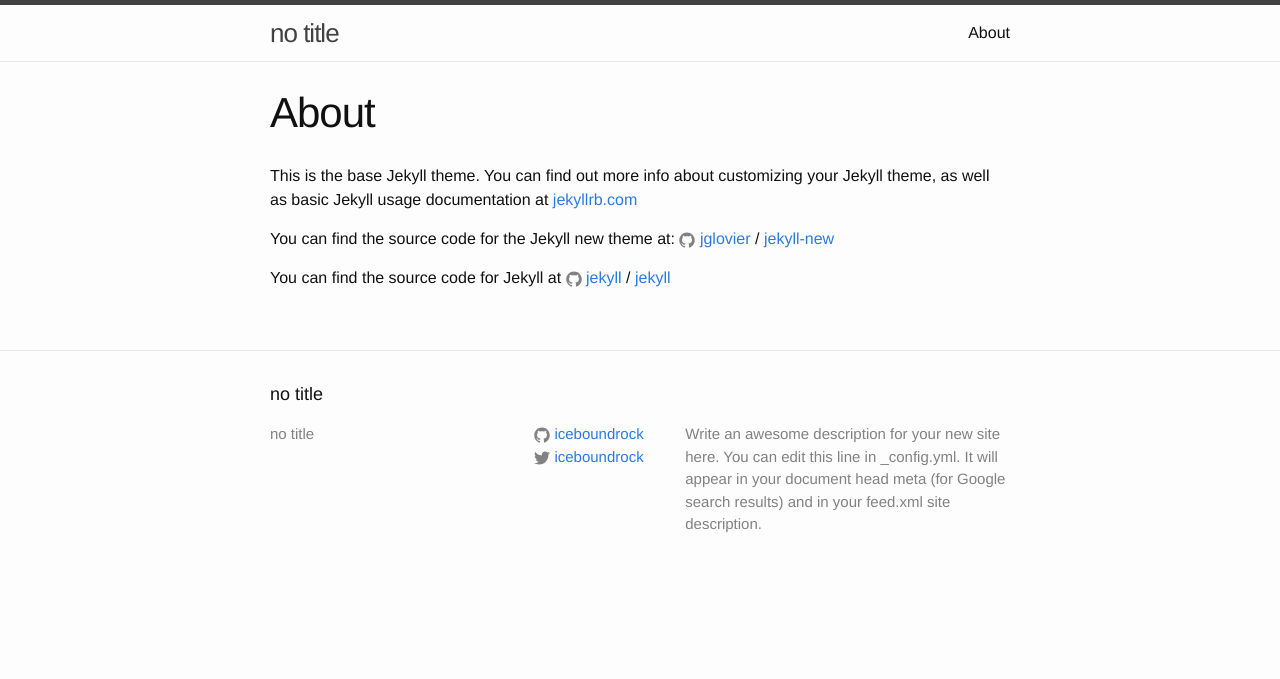
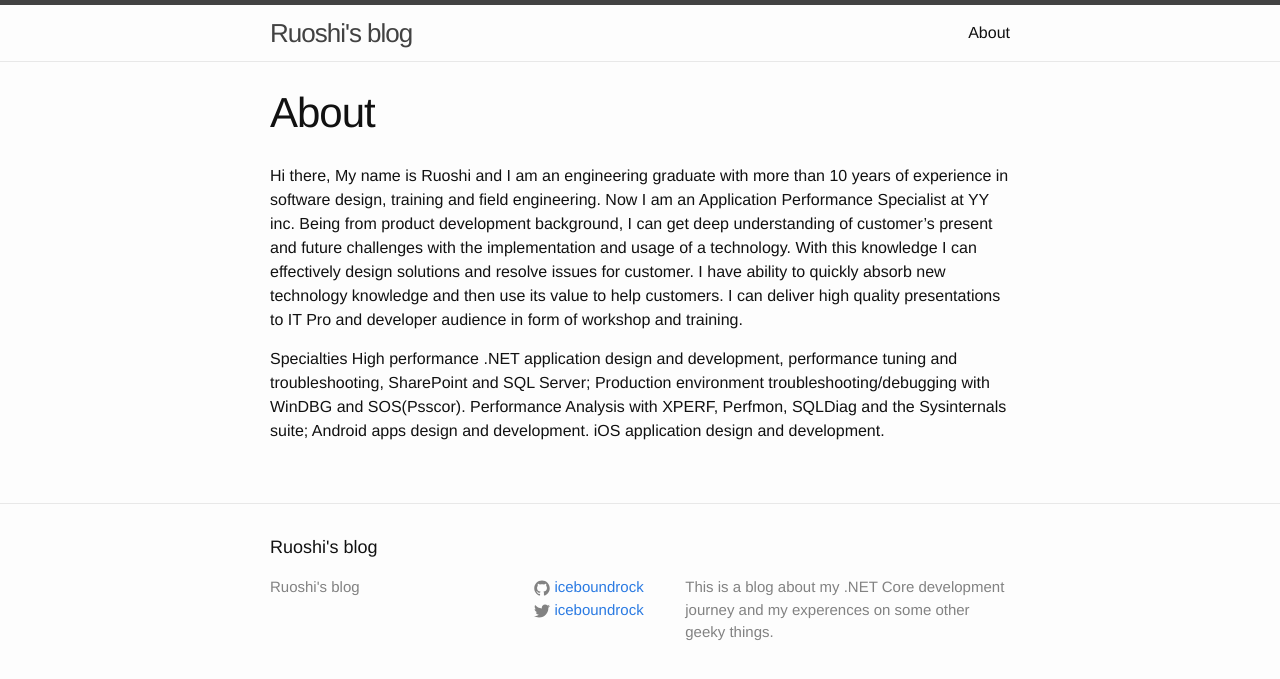
Before and after one commit to iceboundrock/iceboundrock.github.io, a Jekyll site: the page built from about.md, in a window 1280 px wide. Shown: the top 679 px of the page. Built offline with Jekyll 4.4.1, drawn with Linux system fonts in a browser that asks for light colours.

Commit message:
create jekyll blog

```diff
--- a/_config.yml
+++ b/_config.yml
@@ -6,12 +6,10 @@
 # 'jekyll serve'. If you change this file, please restart the server process.
 
 # Site settings
-title: no title
+title: Ruoshi's blog
 email:
 description: > # this means to ignore newlines until "baseurl:"
-  Write an awesome description for your new site here. You can edit this
-  line in _config.yml. It will appear in your document head meta (for
-  Google search results) and in your feed.xml site description.
+  This is a blog about my .NET Core development journey and my experences on some other geeky things.
 baseurl: "" # the subpath of your site, e.g. /blog
 url: "https://ruoshi.li" # the base hostname & protocol for your site
 twitter_username: iceboundrock
--- a/about.md
+++ b/about.md
@@ -4,12 +4,11 @@ title: About
 permalink: /about/
 ---
 
-This is the base Jekyll theme. You can find out more info about customizing your Jekyll theme, as well as basic Jekyll usage documentation at [jekyllrb.com](http://jekyllrb.com/)
+Hi there, My name is Ruoshi and I am an engineering graduate with more than 10 years of experience in software design, training and field engineering. Now I am an Application Performance Specialist at YY inc. Being from product development background, I can get deep understanding of customer’s present and future challenges with the implementation and usage of a technology. With this knowledge I can effectively design solutions and resolve issues for customer. I have ability to quickly absorb new technology knowledge and then use its value to help customers. I can deliver high quality presentations to IT Pro and developer audience in form of workshop and training.
 
-You can find the source code for the Jekyll new theme at:
-{% include icon-github.html username="jglovier" %} /
-[jekyll-new](https://github.com/jglovier/jekyll-new)
-
-You can find the source code for Jekyll at
-{% include icon-github.html username="jekyll" %} /
-[jekyll](https://github.com/jekyll/jekyll)
+Specialties
+High performance .NET application design and development, performance tuning and troubleshooting, SharePoint and SQL Server;
+Production environment troubleshooting/debugging with WinDBG and SOS(Psscor).
+Performance Analysis with XPERF, Perfmon, SQLDiag and the Sysinternals suite;
+Android apps design and development.
+iOS application design and development.
```
Also changed, not shown: _posts/2016-07-20-hello-world.markdown (added, +8 -0 lines), _posts/2016-07-20-welcome-to-jekyll.markdown (deleted, +0 -25 lines).
